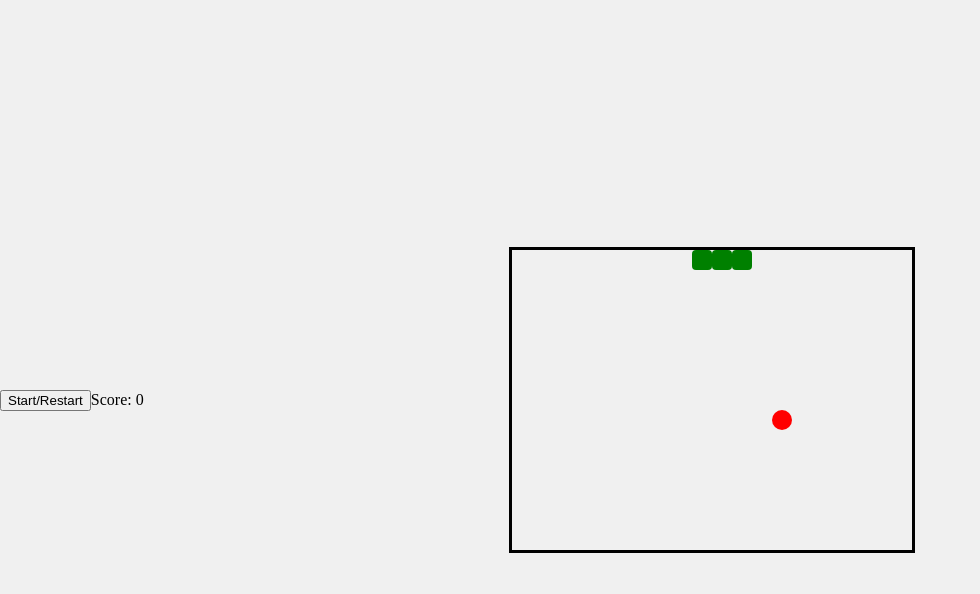
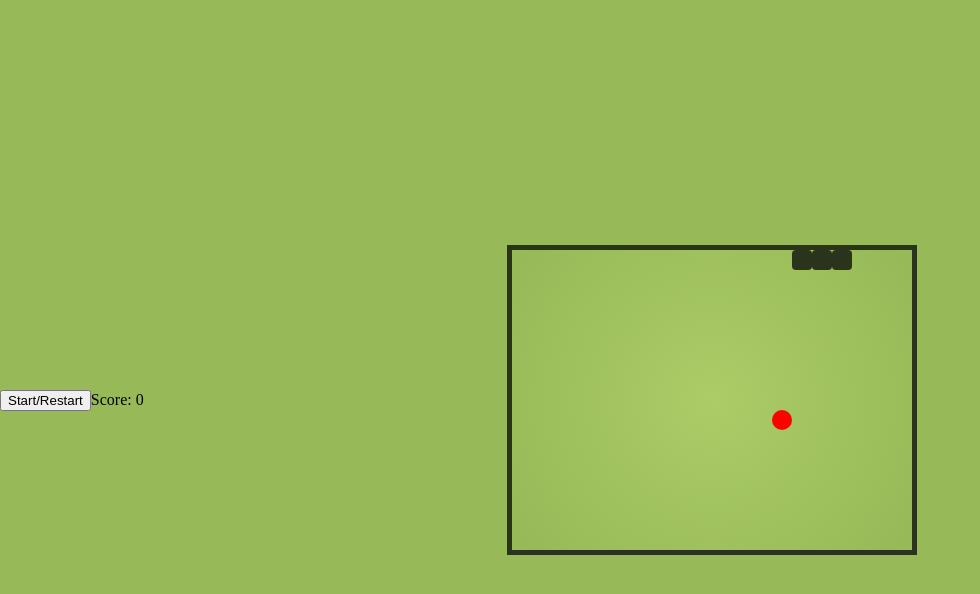
Before and after one commit to AnnaLinden/JS-Multiplication-snake, a plain HTML site: page index.html in a window 1280 px wide. Both pictures are taken after a click on the button "Start/Restart". Shown: the whole page, without its empty margins (0-980 px from the left). Drawn offline with Linux system fonts and the light colour scheme.

Commit message:
colors changed, added gradient

```diff
--- a/app.js
+++ b/app.js
@@ -22,7 +22,7 @@ document.addEventListener('DOMContentLoaded', function() {
         randomFood();
         direction = 1;
         scoreDisplay.innerText = score;
-        intervalTime = 300;
+        intervalTime = 200;
         currentSnake = [2,1,0];
         currentIndex = 0;
         currentSnake.forEach(index => squares[index].classList.add('snake'));
--- a/style.css
+++ b/style.css
@@ -4,15 +4,23 @@ body {
     align-items: center;
     height: 100vh;
     margin: 0;
-    background-color: #f0f0f0;
+    background-color: rgb(151, 185, 87)
 }
 
 .grid {
     width: 400px;
     height: 300px;
+    background: radial-gradient(
+    circle,
+    rgb(171, 204, 103) 0%,
+    rgb(151, 185, 87) 95%,
+    rgb(151, 185, 87) 100%
+  );
     display: flex;
     flex-wrap: wrap;
     border-style: solid;
+    border-color: rgb(42,51,27);
+    border-width: thick;
     position: relative;
     margin: auto;
 }
@@ -23,7 +31,7 @@ body {
 }
 
 .snake {
-    background-color: green;
+    background-color: rgb(42,51,27);
     border-radius: 20%;
 }
 
```
